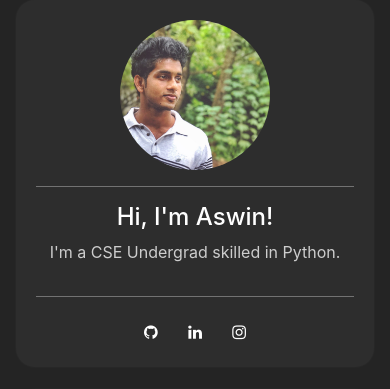
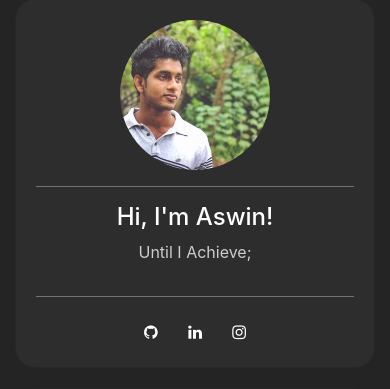
Before and after one commit to WDJ-PATH/MySite, a Django app: page / in a window 390 px wide. Shown: the part 107-496 px from the top of the page. Run offline with Django 3.2, Linux system fonts and the light colour scheme; some libraries are stand-ins or nearby versions.

```diff
--- a/portfolio/templates/portfolio/index.html
+++ b/portfolio/templates/portfolio/index.html
@@ -25,7 +25,7 @@
                     <img id="profile-pic" src="{% static 'images/pp.jpg' %}">
                     <hr>
                     <h4>Hi, I'm Aswin!</h4>
-                    <p>I'm a CSE Undergrad skilled in Python.</p>
+                    <p>Until I Achieve;</p>
                     <hr>
                     <ul class="social-links" style="display: inline-block;">
                         <li style="display: inline-block;">
```
